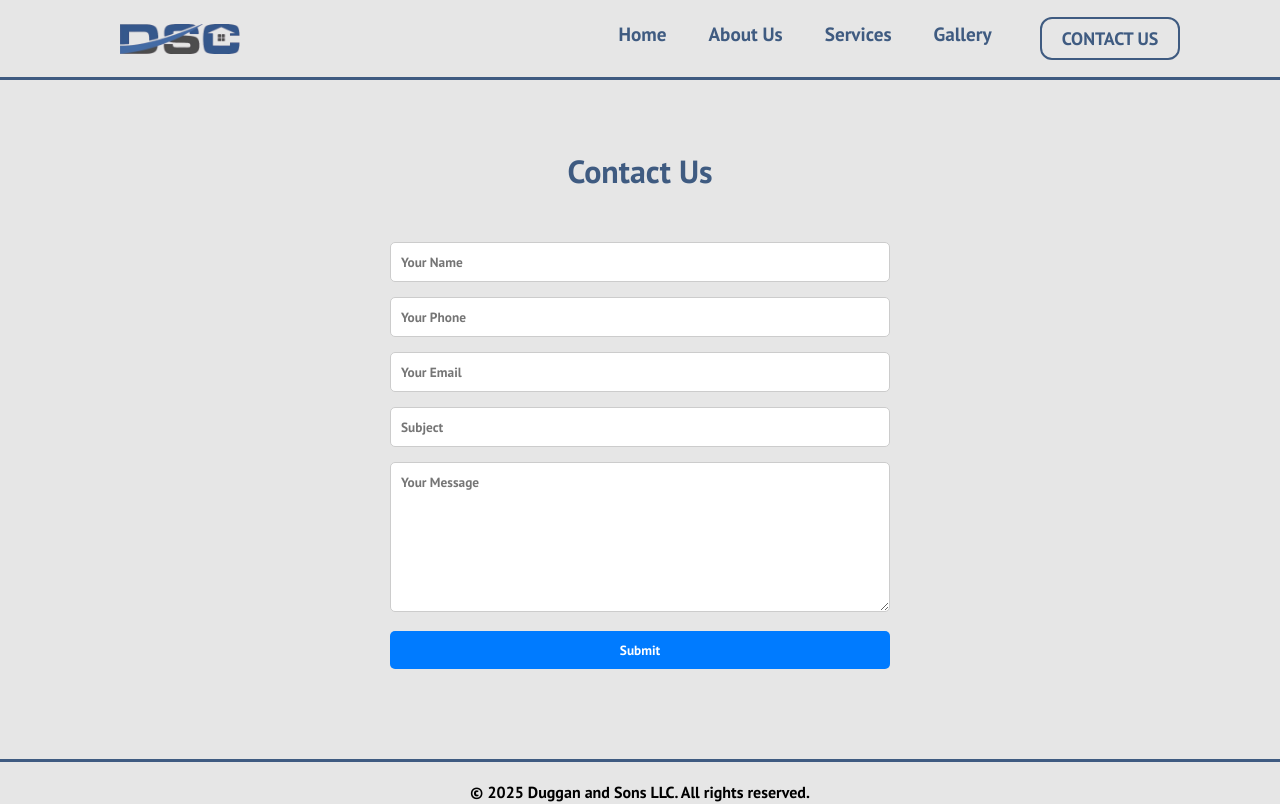
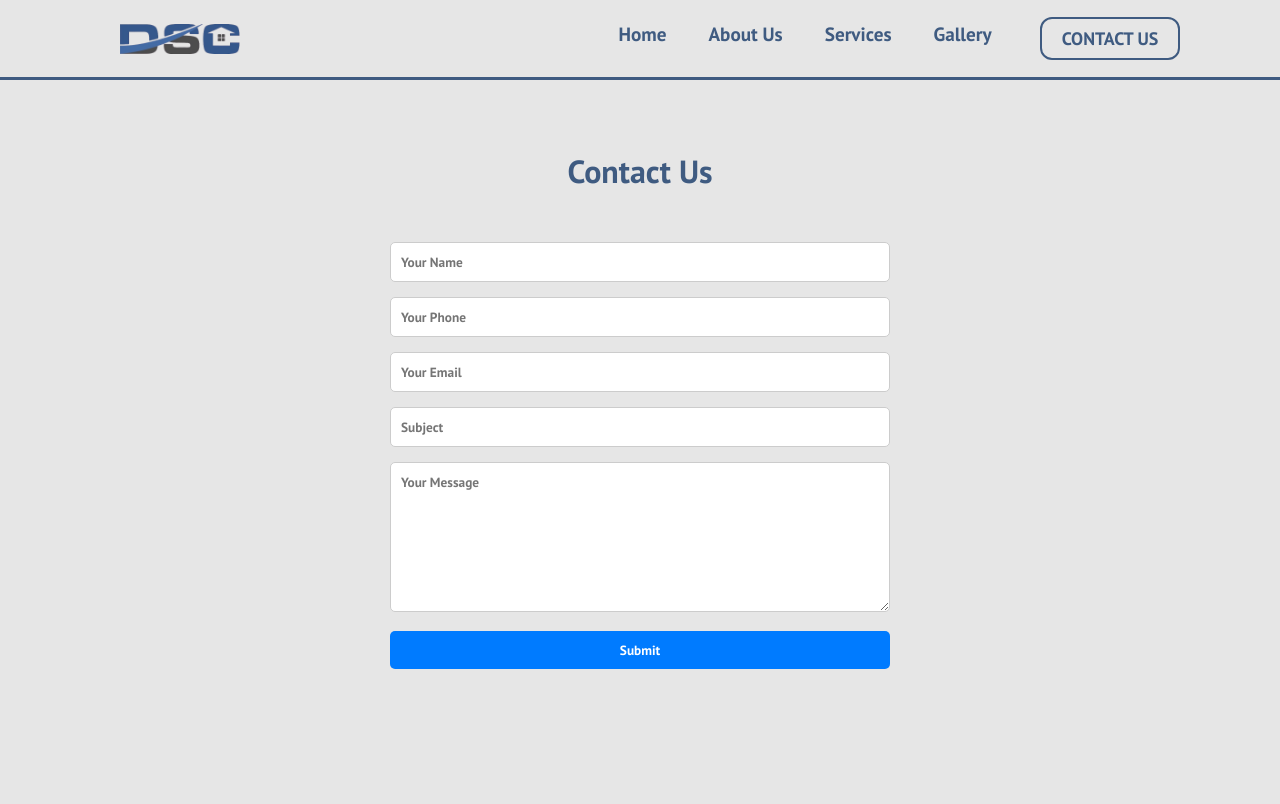
Before and after one commit to dugganm24/DSC_Website, a React (Create React App) app: page /contact-us in a window 1280 px wide. Shown: the top 804 px of the page. Built offline with nearby package versions, Linux system fonts and the light colour scheme.

Commit message:
contact us formatting for page length

```diff
--- a/src/components/pages/ContactUs.css
+++ b/src/components/pages/ContactUs.css
@@ -11,6 +11,7 @@
     margin: 0 auto;
     padding: 20px;
     background-color: #e6e6e6;
+    min-height: calc(100vh - 100px); /* Adjust height to fill available space, considering 100px for footer */
   }
 
   .contact-us-container h1 {
```
